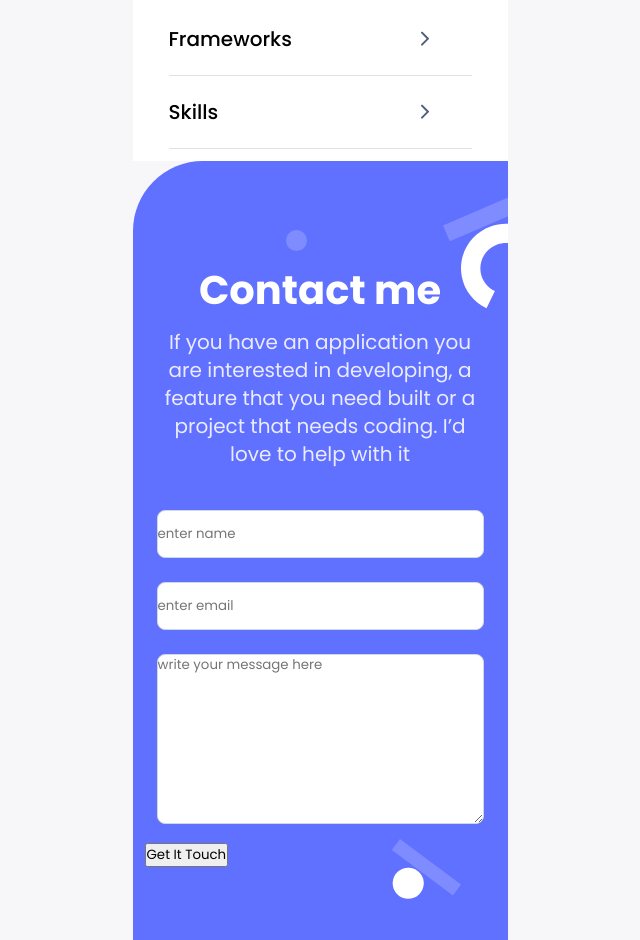
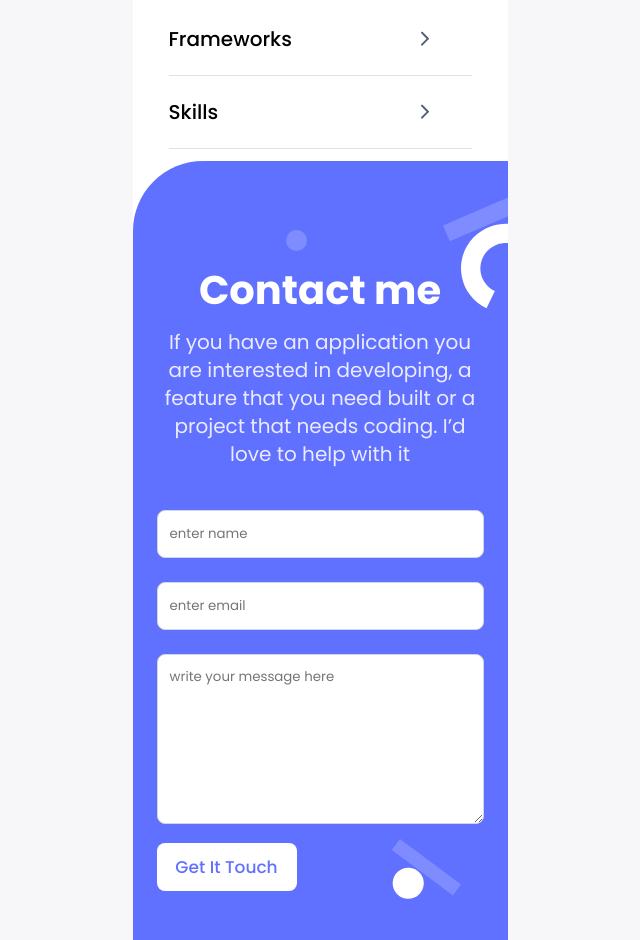
Before and after one commit to belalgamal46/Setup-and-mobile-first, a website: page index.html in a window 1280 px wide. Shown: the part 4471-5411 px from the top of the page, without its empty margins (320-960 px from the left). Drawn offline with Linux system fonts and the light colour scheme; files whose address does not match are found by name.

Commit message:
Style form button

```diff
--- a/CSS/styles.css
+++ b/CSS/styles.css
@@ -319,7 +319,7 @@ hr {
 
 form {
   padding: 0 24px;
-  }
+}
 
 form ul {
   list-style: none;
@@ -335,10 +335,13 @@ input {
   height: 48px;
 }
 
-input, textarea{
+input,
+textarea {
   margin: 12px;
-  border: 1px solid #CFD8DC;
+  border: 1px solid #cfd8dc;
   border-radius: 8px;
+  margin: 12px 0;
+  padding: 12px;
 }
 
 .text {
@@ -367,7 +370,18 @@ input, textarea{
   margin-bottom: 30px;
 }
 
-.form-btn{
-  display: flex;
+.form-btn {
+  background-color: white;
+  border-radius: 8px;
+  padding: 12px 16px;
+  border: none;
+  width: 140px;
+  font-weight: 500;
+  font-size: 17px;
+  line-height: 24px;
+  color: #6070ff;
+}
 
+.bg {
+  background-color: white;
 }
```
